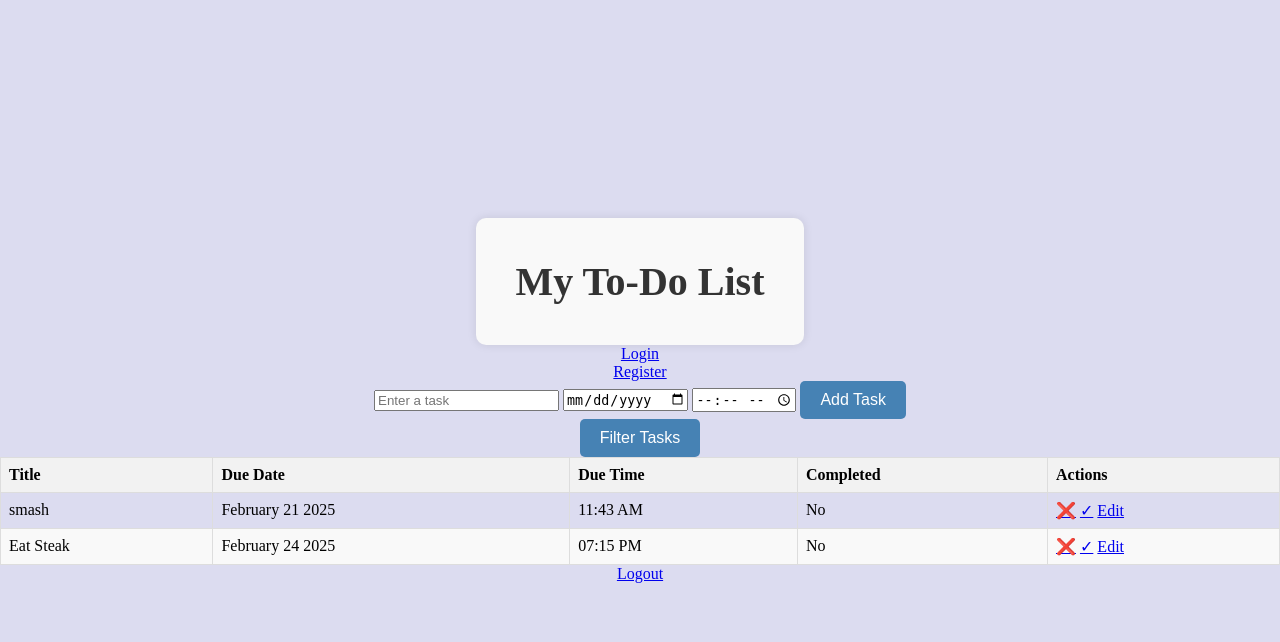
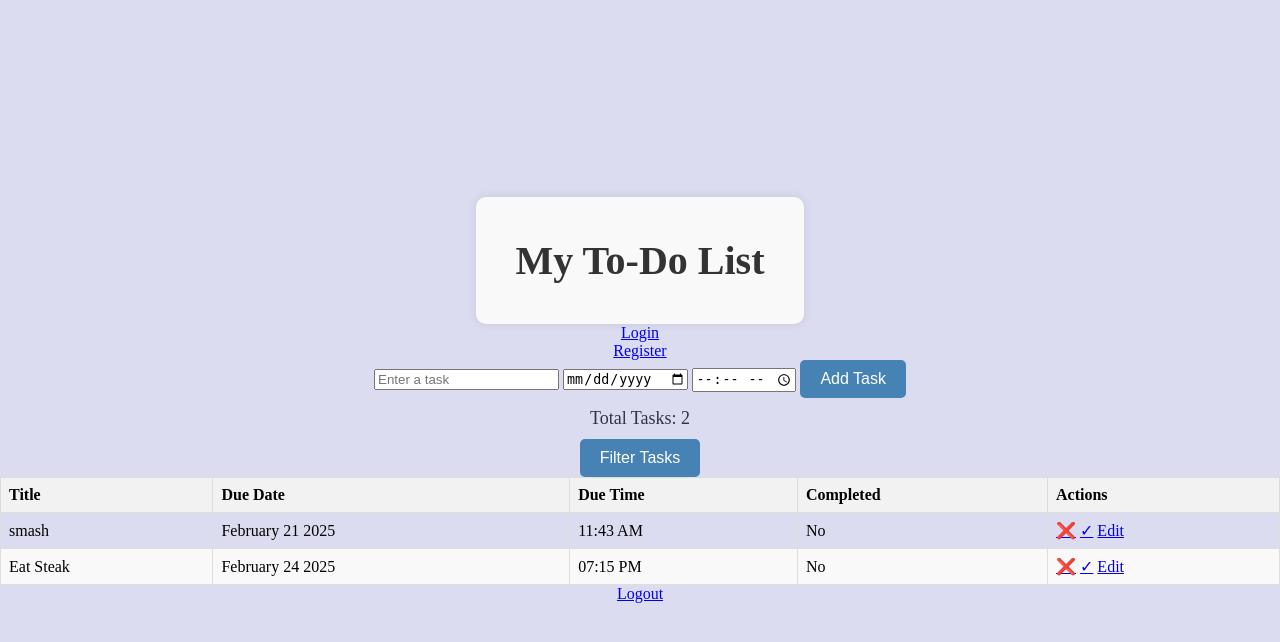
Before and after one commit to Sshieldsmma/TaskManager2.0, a Flask app: page / in a window 1280 px wide. Shown: the top 642 px of the page. Run offline with Flask 3, Linux system fonts and the light colour scheme.

Commit message:
added feature to display all total tasks

```diff
--- a/templates/index.html
+++ b/templates/index.html
@@ -46,19 +46,19 @@
         <input type="time" name="time" placeholder="Enter a Due Time">
         <button type="submit">Add Task</button>
     </form>
+    <p>Total Tasks: {{ tasks|length }}</p>
     <a href="/filter/"></a>
-        <button type="button" onclick="filterTasks()">Filter Tasks</button>
-        <script>
-            function filterTasks() {
+    <button type="button" onclick="filterTasks()">Filter Tasks</button>
+    <script>
+        function filterTasks() {
             var filter = prompt("Enter 'completed' to show completed tasks or 'non' to show tasks you still need to complete:");
             if (filter === 'completed' || filter === 'non') {
                 window.location.href = '/filter/' + filter;
             } else {
                 alert('Invalid input. Please enter either "completed" or "non".');
             }
-            }
-        </script>
-    </a>
+        }
+    </script>
     <table>
         <thead>
             <tr>
```
Also changed, not shown: database.db.
